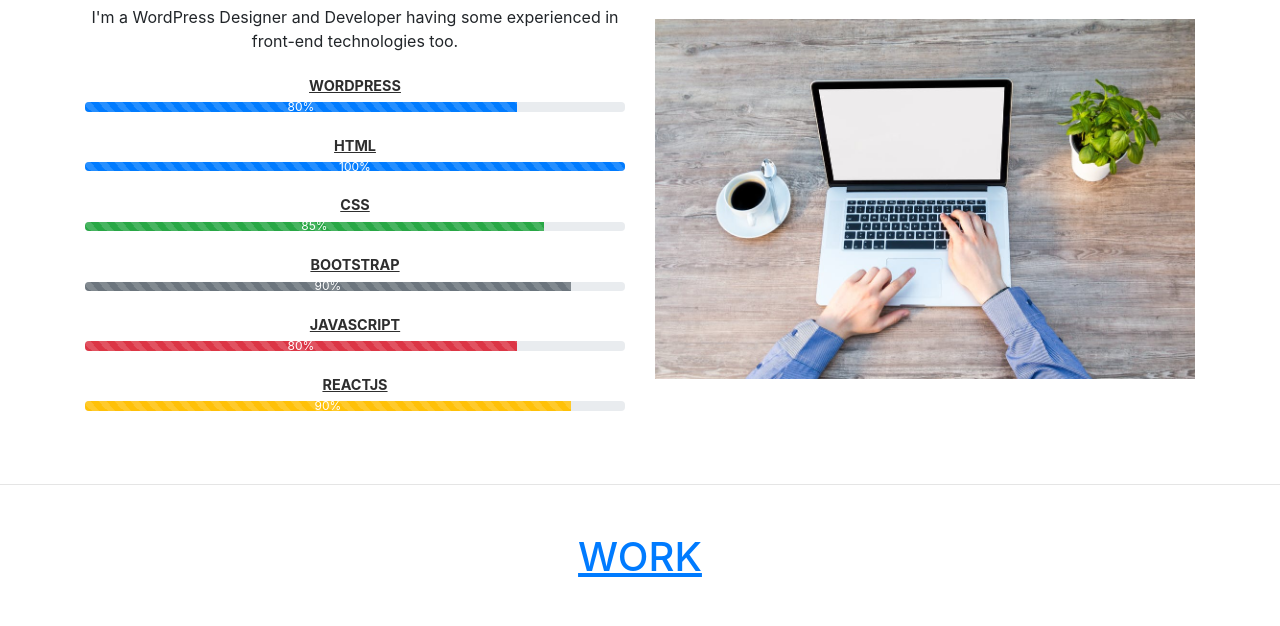
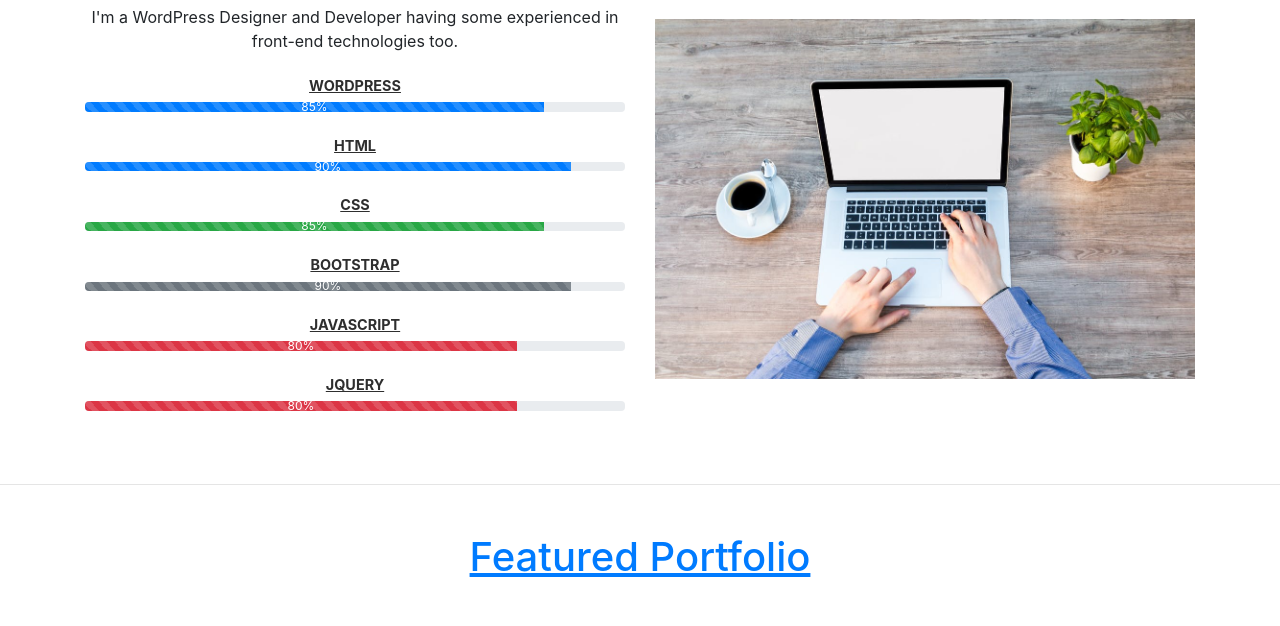
Before and after one commit to kainat555/My-Portfolio, a plain HTML site: page index.html in a window 1280 px wide. Shown: the part 1270-1896 px from the top of the page. Drawn offline with nearby package versions, Linux system fonts and the light colour scheme; grey boxes are pictures that could not be loaded.

Commit message:
Update index.html

```diff
--- a/index.html
+++ b/index.html
@@ -134,13 +134,13 @@
             <h1> WordPress</h1>
             <div class="progress w-100">
               <div class="progress-bar progress-bar-striped progress-bar-animated" role="progressbar" aria-valuenow="75"
-                aria-valuemin="0" aria-valuemax="100" style="width: 80%">80%</div>
+                aria-valuemin="0" aria-valuemax="100" style="width: 85%">85%</div>
             </div>
 
             <h1> HTML</h1>
             <div class="progress w-100">
               <div class="progress-bar progress-bar-striped progress-bar-animated" role="progressbar" aria-valuenow="75"
-                aria-valuemin="0" aria-valuemax="100" style="width: 100%">100%</div>
+                aria-valuemin="0" aria-valuemax="100" style="width: 90%">90%</div>
             </div>
           </div>
 
@@ -170,13 +170,22 @@
             </div>
           </div>
 
+
           <div class="names my-3">
+            <h1> jQuery</h1>
+            <div class="progress w-100">
+              <div class="progress-bar progress-bar-striped progress-bar-animated bg-danger" role="progressbar"
+                aria-valuenow="75" aria-valuemin="0" aria-valuemax="100" style="width: 80%">80%</div>
+            </div>
+          </div>
+
+          <!-- <div class="names my-3">
             <h1> REACTJS</h1>
             <div class="progress w-100">
               <div class="progress-bar progress-bar-striped progress-bar-animated bg-warning" role="progressbar"
                 aria-valuenow="75" aria-valuemin="0" aria-valuemax="100" style="width: 90%">90%</div>
             </div>
-          </div>
+          </div> -->
         </div>
 
         <div class="col-lg-6 col-md-6 col-12 d-flex justify-content-center align-items-center">
@@ -196,7 +205,7 @@
     <div class="container mt-5" id="work">
       <div class="row">
         <div class="col-lg-12 col-md-12 col-12 text-center" data-aos="fade-down" data-aos-duration="3000">
-          <h1 class="text-primary mb-5">WORK</h1>
+          <h1 class="text-primary mb-5">Featured Portfolio</h1>
         </div>
       </div>
 
```
